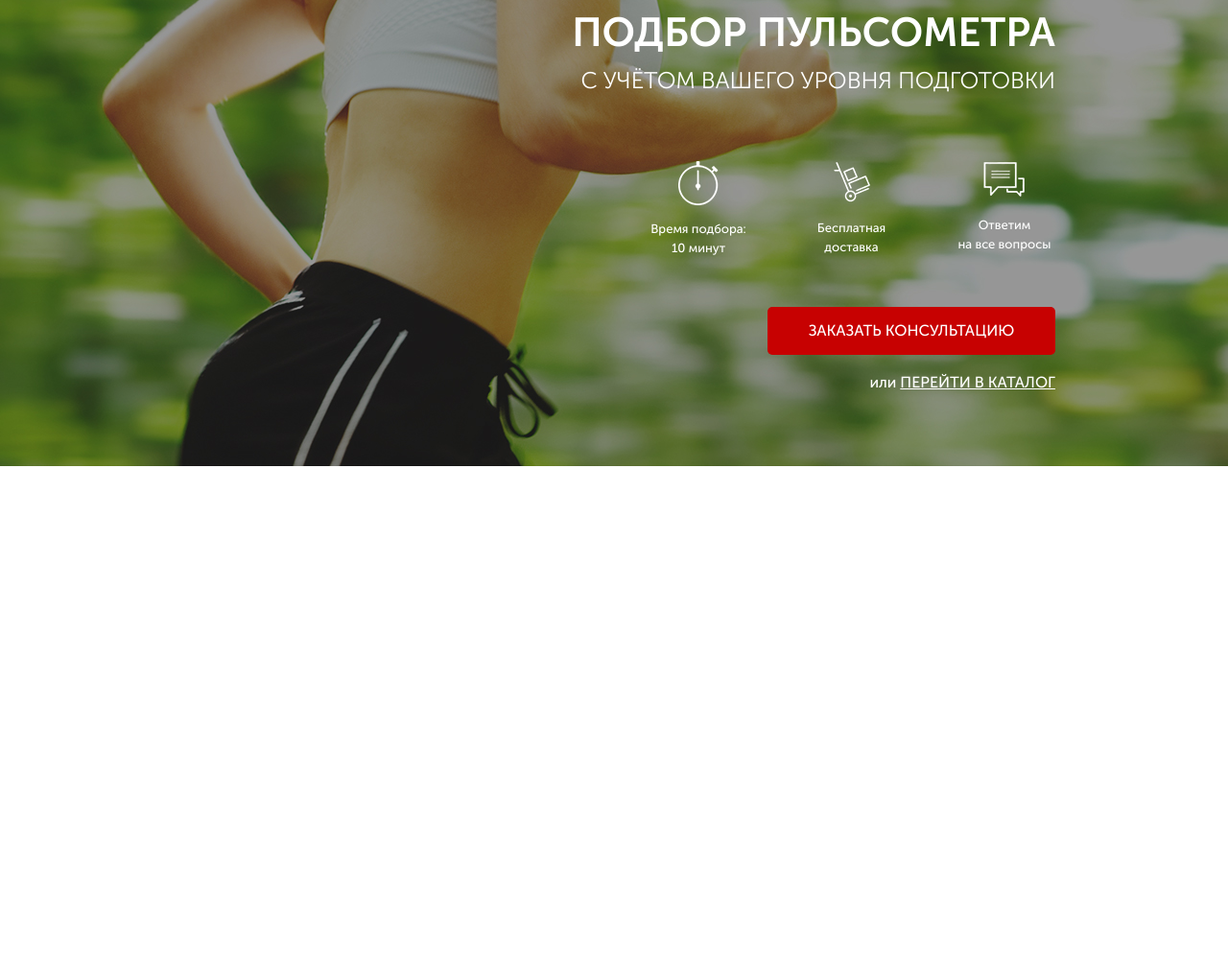
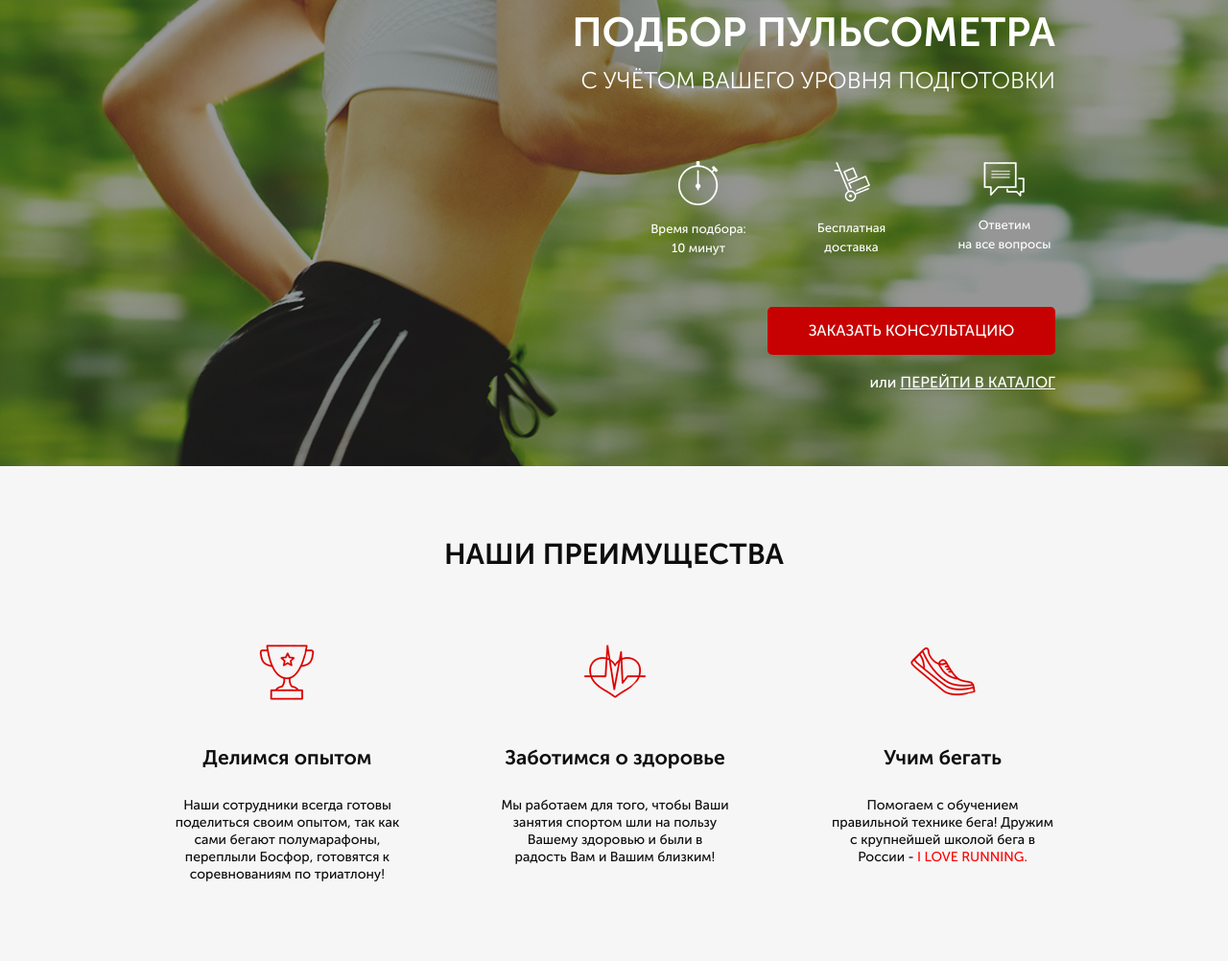
Before and after one commit to AlexandrJR/pulsometer, a website: page src/index.html in a window 1280 px wide. Shown: the part 164-1166 px from the top of the page at 96% size. Before the commit the page ends 800 px from the top, so only its background shows below. Drawn offline with Linux system fonts and the light colour scheme.

Commit message:
added advantages secion

```diff
--- a/src/index.html
+++ b/src/index.html
@@ -56,5 +56,34 @@
             </div>
         </div>
     </div>
+
+    <section class="advantages">
+        <div class="container">
+            <div class="advantages__header">НАШИ ПРЕИМУЩЕСТВА</div>
+            <div class="advantages__wrapper">
+                <div class="advantages__block">
+                    <img src="icons/advantages/cup.png" alt="cup" class="advantages__block__icon">
+                    <div class="advantages__block__title">Делимся опытом</div>
+                    <div class="advantages__block__descr">Наши сотрудники всегда готовы поделиться своим опытом,
+                        так как сами бегают полумарафоны, переплыли Босфор, готовятся к соревнованиям по триатлону!</div>
+                </div>
+                <div class="advantages__block">
+                    <img src="icons/advantages/heart.png" alt="heart" class="advantages__block__icon">
+                    <div class="advantages__block__title">Заботимся о здоровье</div>
+                    <div class="advantages__block__descr">Мы работаем для того,
+                        чтобы Ваши занятия спортом шли на пользу Вашему здоровью и были в радость Вам и Вашим близким!
+                        </div>
+                </div>
+                <div class="advantages__block">
+                    <img src="icons/advantages/shoe.png" alt="shoe" class="advantages__block__icon">
+                    <div class="advantages__block__title">Учим бегать</div>
+                    <div class="advantages__block__descr">Помогаем с обучением
+                        правильной технике бега!
+                        Дружим с крупнейшей школой бега в России - <span>I LOVE RUNNING.</span>
+                        </div>
+                </div>
+            </div>
+        </div>
+    </section>
 </body>
 </html>
--- /dev/null
+++ b/src/sass/blocks/_advantages.sass
@@ -0,0 +1,35 @@
+.advantages
+    min-height: 470px
+    padding: 70px 0 81px 0
+    background-color: #f6f6f6
+    &__header
+        font-size: 30px
+        font-weight: bold
+        text-align: center
+        color: #0d0d0d
+    &__wrapper
+        display: flex
+        padding-top: 65px
+        width: 922px
+        justify-content: space-between
+    &__block
+        width: 239px
+        &__icon
+            display: block
+            margin: 0 auto
+        &__title
+            margin-top: 38px
+            font-size: 21px
+            font-weight: bold
+            text-align: center
+            color: #0d0d0d
+        &__descr
+            margin-top: 25px
+            font-size: 14px
+            line-height: 18px
+            font-weight: 400
+            text-align: center
+            color: #0d0d0d
+            span
+                color: #ff0000
+                font-weight: 500
--- a/src/sass/style.sass
+++ b/src/sass/style.sass
@@ -6,3 +6,4 @@
 @import 'blocks/promo'
 @import 'blocks/header'
 @import 'blocks/buttons'
+@import 'blocks/advantages'
```
Also changed, not shown: src/css/style.min.css.
